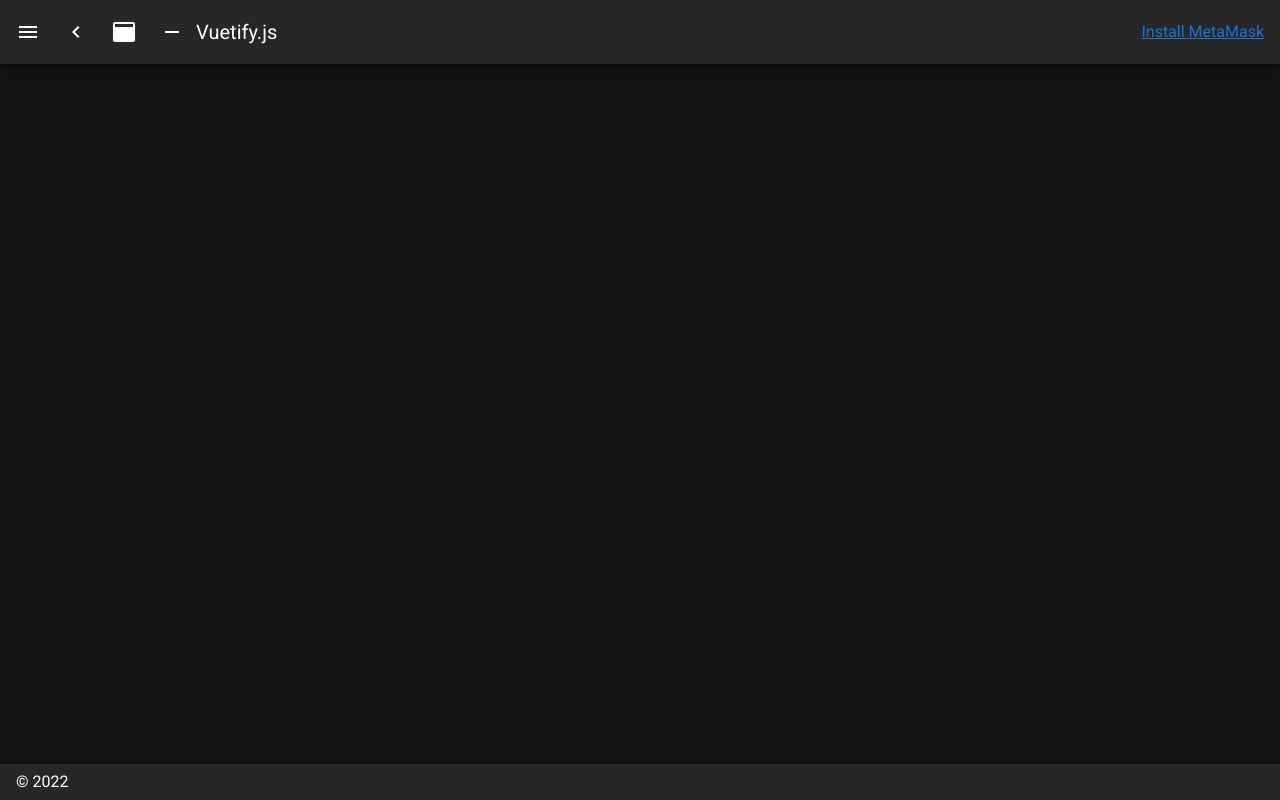
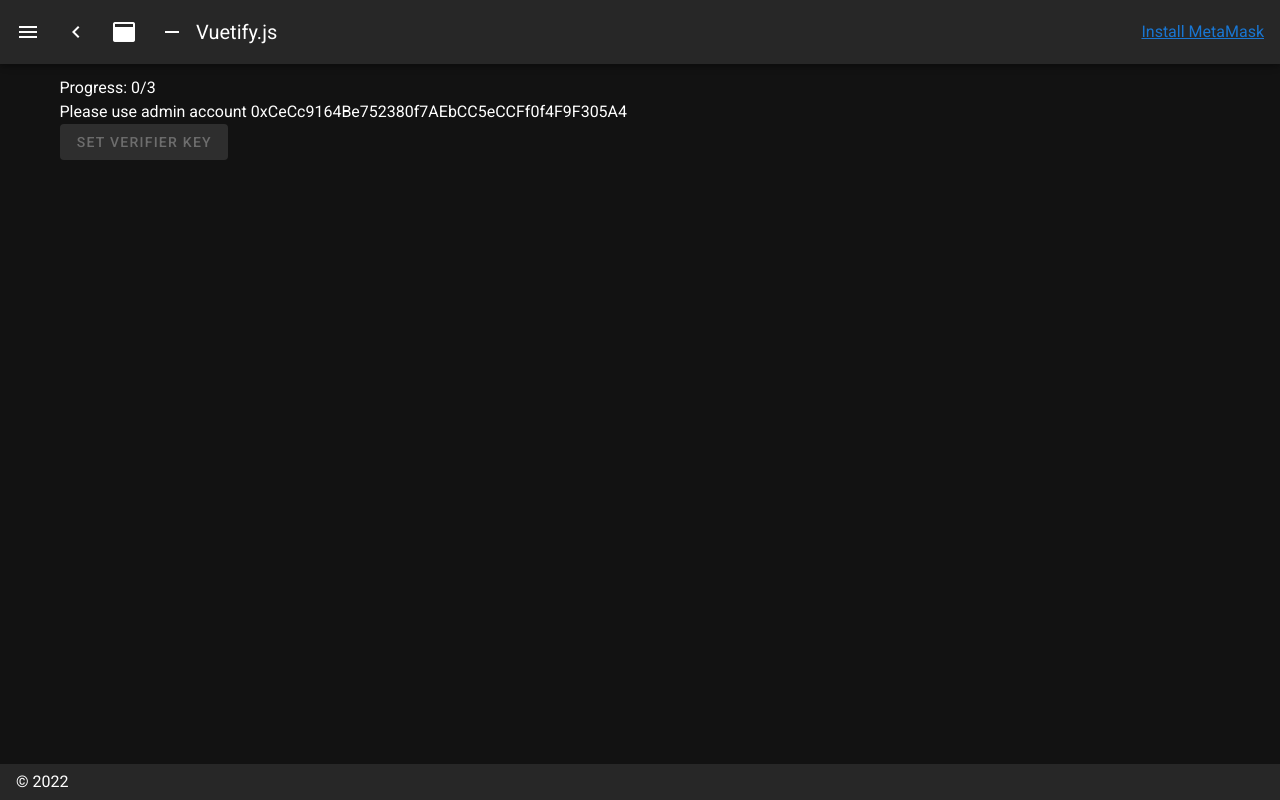
Before and after one commit to DASC7600-2022-E-Voting/E-Voting-App, a Nuxt app: page /setup in a window 1280 px wide. Built offline with nearby package versions, Linux system fonts and the light colour scheme.

Commit message:
✨ Add setVerifierKey stub

```diff
--- /dev/null
+++ b/components/Admin/SetVerifierKeys.vue
@@ -0,0 +1,57 @@
+<template>
+    <div>
+        <div v-if="error">{{ error }}</div>
+        <div>Progress: {{ progress }}/3</div>
+        <div v-if="isNotAdmin">Please use admin account {{ admin }}</div>
+        <v-btn :disabled="isNotAdmin" @click="onClickSetKeys">Set verifier key</v-btn>
+    </div>
+</template>
+
+<script>
+import { mapGetters } from 'vuex';
+import { admin, contractAddress } from '~/constant/stub'
+import { getVerifierZKSNARKContract } from '~/contracts'
+import { getVerificationKeys } from '~/helper/verificationKeys';
+
+export default {
+    name: 'SetVerifierKeys',
+    data() {
+        return {
+            admin,
+            progress: 0,
+            error: '',
+        };
+    },
+    computed: {
+        ...mapGetters('wallet', ['getAddress', 'getWeb3']),
+        isNotAdmin() {
+            return (!this.getAddress || !this.getAddress === admin)
+        }
+    },
+    methods: {
+        async onClickSetKeys() {
+            try {
+                const verifierZKSNARKInstance = getVerifierZKSNARKContract(this.getWeb3(), contractAddress.verifierZKSNARK);
+                const vPubKey = await this.$axios.$get('./zk/verifier_PublicKey.json')
+                const verifierPublicKeyVkey = getVerificationKeys(vPubKey)
+                let tx = await verifierZKSNARKInstance.methods.setVerifyingKey(verifierPublicKeyVkey, 0).send({ from: this.getAddress });
+                console.log(tx);
+                this.progress += 1;
+
+                const vEncrpytedVote = await this.$axios.$get('./zk/verifier_EncrpytedVote.json')
+                const verifierEncrpytedVoteVkey = getVerificationKeys(vEncrpytedVote)
+                tx = await verifierZKSNARKInstance.methods.setVerifyingKey(verifierEncrpytedVoteVkey, 1).send({ from: this.getAddress });
+                this.progress += 1;
+
+                const vTallying = await this.$axios.$get('./zk/verifier_tallying.json')
+                const verifierTallyingVkey = getVerificationKeys(vTallying)
+                tx = await verifierZKSNARKInstance.methods.setVerifyingKey(verifierTallyingVkey, 2).send({ from: this.getAddress });
+                this.progress += 1;
+            } catch (error) {
+                console.error(error);
+                this.error = error;
+            }
+        },
+    }
+}
+</script>
--- /dev/null
+++ b/constant/stub.js
@@ -0,0 +1,13 @@
+// flame pond gadget under attract cluster reject outer friend donkey mass flavor
+export const admin = '0xCeCc9164Be752380f7AEbCC5eCCFf0f4F9F305A4';
+export const voters = [
+    '0x529e9348Cb68f69deef18dAC12C12DB0c84e00aE',
+    '0x14674E90f6838E5ACf654cc4fad4D6c85a09c40C',
+    '0x987bFFcd592001be44d3Ed37E251065513dBa5e2',
+];
+
+export const contractAddress = {
+    verifierMerkleTree: '0xB69f02a7cD10ce92dEd28613a11A5167e8De500c',
+    verifierZKSNARK: '0x6489793843b80372083da7Af3298170c0C7879ae',
+    eVote: '0xBC0A7d04161D7269E888ccAc2A7F2dd95ff2387A',
+}
--- /dev/null
+++ b/contracts/index.js
@@ -0,0 +1,25 @@
+import eVote from './eVote';
+import Migrations from './Migrations';
+import Pairing from './Pairing';
+import verifierMerkleTree from './verifierMerkleTree';
+import verifierZKSNARK from './verifierZKSNARK';
+
+export function getEVotingContract(web3, address) {
+    return new web3.eth.Contract(eVote.abi, address)
+}
+
+export function getMigrationsContract(web3, address) {
+    return new web3.eth.Contract(Migrations.abi, address)
+}
+
+export function getPairingContract(web3, address) {
+    return new web3.eth.Contract(Pairing.abi, address)
+}
+
+export function getVerifierMerkleTreeContract(web3, address) {
+    return new web3.eth.Contract(verifierMerkleTree.abi, address)
+}
+
+export function getVerifierZKSNARKContract(web3, address) {
+    return new web3.eth.Contract(verifierZKSNARK.abi, address)
+}
--- /dev/null
+++ b/pages/setup/index.vue
@@ -0,0 +1,11 @@
+<template>
+    <SetVerifierKeys/>
+</template>
+<script>
+import SetVerifierKeys from '~/components/Admin/SetVerifierKeys.vue';
+
+export default {
+    name: 'SetupPage',
+    components: { SetVerifierKeys },
+}
+</script>
```
